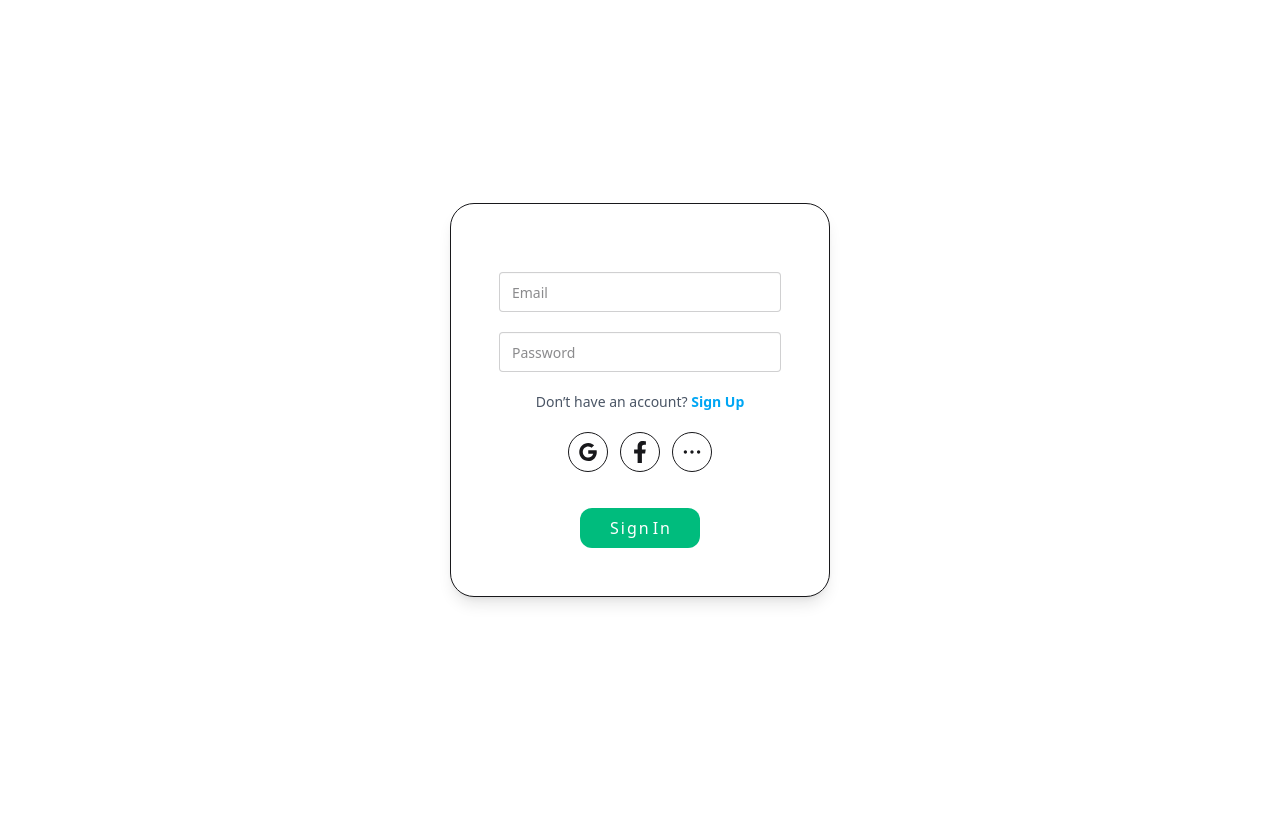
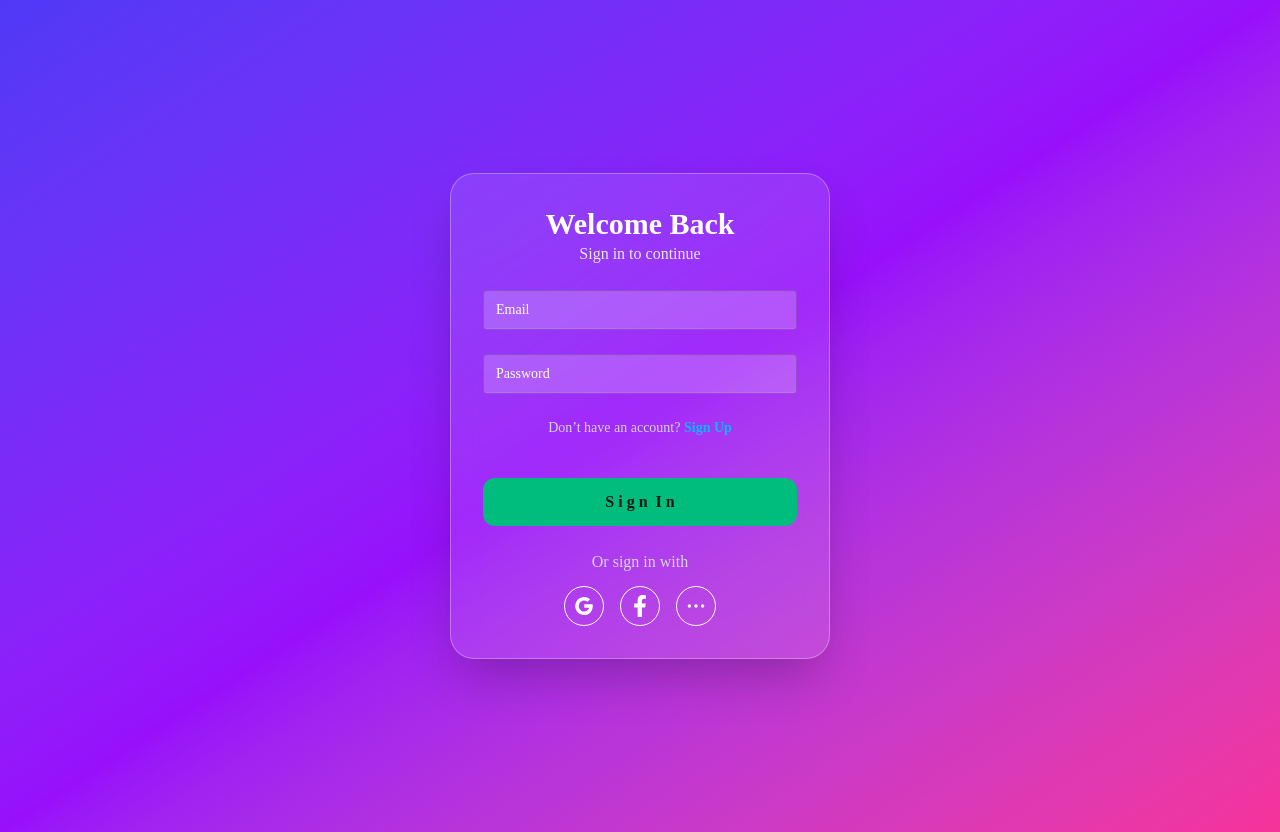
Before and after one commit to Wasib-2005/Quiz-App, a React (Vite) app: page /sing_in_up in a window 1280 px wide. Before the commit the page ends 800 px from the top, so only its background shows below. Built offline with nearby package versions, Linux system fonts and the light colour scheme; no server answers.

Commit message:
loading added

```diff
--- a/package.json
+++ b/package.json
@@ -19,6 +19,7 @@
     "react-icons": "^5.5.0",
     "react-router": "^7.9.3",
     "react-router-dom": "^7.9.3",
+    "spinners-react": "^1.0.11",
     "tailwindcss": "^4.1.13"
   },
   "devDependencies": {
--- a/src/App.jsx
+++ b/src/App.jsx
@@ -1,9 +1,33 @@
 import { Outlet } from "react-router";
+import { SpinnerDotted } from "spinners-react";
+import { useContext } from "react";
+import { LoadingContext } from "./Contexts/LoadingContext/LoadingContext";
 
 const App = () => {
+  const { isLoading } = useContext(LoadingContext);
+
   return (
-    <div className="min-h-screen bg-gradient-to-br from-indigo-600 via-purple-600 to-pink-500 flex items-center justify-center p-4 merriweather">
-      <Outlet />
+    <div className="relative min-h-screen">
+      {/* Spinner Overlay */}
+      {isLoading && (
+        <div className="absolute inset-0 flex justify-center items-center z-50 bg-black/50">
+          <SpinnerDotted
+            size={100}
+            thickness={150}
+            speed={100}
+            color="#00ffff"
+          />
+        </div>
+      )}
+
+      {/* Main App Content */}
+      <div
+        className={`min-h-screen flex items-center justify-center p-4 merriweather bg-gradient-to-br from-indigo-600 via-purple-600 to-pink-500 ${
+          isLoading ? "opacity-50 pointer-events-none" : ""
+        }`}
+      >
+        <Outlet />
+      </div>
     </div>
   );
 };
--- a/src/Components/LoginComponents/SingInUp.jsx
+++ b/src/Components/LoginComponents/SingInUp.jsx
@@ -5,6 +5,7 @@ import { IoIosMore, IoLogoGoogle } from "react-icons/io";
 import { FaFacebookF } from "react-icons/fa";
 import { TbBrandGithubFilled } from "react-icons/tb";
 import { googleProvider } from "./SingInWithProvider/googleProvider";
+import { LoadingContext } from "../../Contexts/LoadingContext/LoadingContext";
 
 const rollingWords = {
   in: ["S", "i", "g", "n", " ", "I", "n"],
@@ -16,36 +17,45 @@ const SignInUp = () => {
   const [isSignUpState, setIsSignUpState] = useState(false);
   const [openModal, setOpenModal] = useState(false);
 
+  const { setIsLoading } = useContext(LoadingContext);
+
   return (
-    <div className="w-[380px]">
+    <div className="">
       <form
-        onSubmit={(e) => userManageViaEmail(e, setUserData, isSignUpState)}
-        className="border rounded-3xl p-6 grid gap-3 shadow-lg bg-base-100"
+        onSubmit={async (e) => {
+          setIsLoading(true);
+          await userManageViaEmail(e, setUserData, isSignUpState);
+          setIsLoading(false);
+        }}
+        className="w-[380px] bg-white/10 backdrop-blur-lg border border-white/30 rounded-3xl p-8 shadow-2xl grid gap-6"
       >
-        <div className="rounded-2xl p-6 grid gap-5">
-          {/* Name field (only visible in Sign Up) */}
-          <div
-            className={`transition-all duration-700 overflow-hidden ${
-              isSignUpState
-                ? "opacity-100 max-h-40"
-                : "opacity-0 max-h-0 pointer-events-none"
-            }`}
-          >
+        {/* Header */}
+        <div className="text-center">
+          <h2 className="text-3xl font-bold text-white">
+            {isSignUpState ? "Create Account" : "Welcome Back"}
+          </h2>
+          <p className="text-gray-200">
+            {isSignUpState ? "Sign up to get started" : "Sign in to continue"}
+          </p>
+        </div>
+
+        {/* Name (Sign Up only) */}
+        {isSignUpState && (
           <input
             type="text"
             name="name"
             placeholder="Name"
-              className="input input-bordered w-full"
+            className="input input-bordered w-full bg-white/20 text-white placeholder-white"
             required={isSignUpState}
           />
-          </div>
+        )}
 
         {/* Email */}
         <input
           type="email"
           name="email"
           placeholder="Email"
-            className="input input-bordered w-full"
+          className="input input-bordered w-full bg-white/20 text-white placeholder-white"
           required
         />
 
@@ -54,88 +64,34 @@ const SignInUp = () => {
           type="password"
           name="password"
           placeholder="Password"
-            className="input input-bordered w-full"
+          className="input input-bordered w-full bg-white/20 text-white placeholder-white"
           required
         />
 
-          {/* Toggle between Sign In / Sign Up */}
-          {isSignUpState ? (
+        {/* Toggle Sign In / Sign Up */}
         <p
-              onClick={() => setIsSignUpState(false)}
-              className="cursor-pointer text-sm text-gray-600"
+          onClick={() => setIsSignUpState(!isSignUpState)}
+          className="text-sm text-gray-300 text-center cursor-pointer"
         >
-              Already have an account?{" "}
-              <span className="text-sky-500 hover:underline font-bold">
-                Sign In
+          {isSignUpState
+            ? "Already have an account?"
+            : "Don’t have an account?"}{" "}
+          <span className="text-sky-400 hover:underline font-bold">
+            {isSignUpState ? "Sign In" : "Sign Up"}
           </span>
         </p>
-          ) : (
-            <p
-              onClick={() => setIsSignUpState(true)}
-              className="cursor-pointer text-sm text-gray-600"
-            >
-              Don’t have an account?{" "}
-              <span className="text-sky-500 hover:underline font-bold">
-                Sign Up
-              </span>
-            </p>
-          )}
 
-          {/* Social login buttons */}
-          <div className="flex gap-3 justify-center items-center">
-            <button
-              type="button"
-              onClick={googleProvider}
-              className="btn btn-circle btn-outline"
-            >
-              <IoLogoGoogle size={22} />
-            </button>
-            <button type="button" className="btn btn-circle btn-outline">
-              <FaFacebookF size={22} />
-            </button>
-            <button
-              type="button"
-              onClick={() => setOpenModal(true)}
-              className="btn btn-circle btn-outline"
-            >
-              <IoIosMore size={22} />
-            </button>
-          </div>
-
-          {/* Modal (DaisyUI) */}
-          {openModal && (
-            <dialog open className="modal">
-              <div className="modal-box">
-                <h3 className="font-bold text-lg">More Sign-In Options</h3>
-                <div className="flex justify-center items-center py-6">
-                  <button className="btn btn-circle btn-outline">
-                    <TbBrandGithubFilled size={22} />
-                  </button>
-                </div>
-                <div className="modal-action">
-                  <button
-                    className="btn"
-                    onClick={() => setOpenModal(false)}
-                  >
-                    Close
-                  </button>
-                </div>
-              </div>
-            </dialog>
-          )}
-
-          {/* Rolling text button */}
+        {/* Submit Button */}
         <div className="text-center">
           <button
             type="submit"
-              className={`relative mt-4 w-[120px] h-10 rounded-xl overflow-hidden transition-colors duration-700
-                ${
+            className={`relative mt-4 w-full py-3 rounded-xl overflow-hidden transition-colors duration-700 font-semibold ${
               isSignUpState
-                    ? "bg-sky-500 hover:bg-sky-600 text-white"
-                    : "bg-emerald-500 hover:bg-emerald-600 text-white"
+                ? "bg-sky-500 hover:bg-sky-600"
+                : "bg-emerald-500 hover:bg-emerald-600"
             }`}
           >
-              <span className="flex items-center justify-center gap-[2px]">
+            <span className="flex justify-center items-center gap-1">
               {(isSignUpState ? rollingWords.up : rollingWords.in).map(
                 (char, index) => (
                   <span
@@ -153,7 +109,59 @@ const SignInUp = () => {
             </span>
           </button>
         </div>
+
+        {/* Social Login */}
+        <div className="flex flex-col gap-3">
+          <p className="text-center text-gray-300">Or sign in with</p>
+          <div className="flex gap-4 justify-center">
+            <button
+              type="button"
+              onClick={async () => {
+                setIsLoading(true);
+                await googleProvider();
+                setIsLoading(false);
+              }}
+              className="btn btn-circle btn-outline text-white"
+            >
+              <IoLogoGoogle size={22} />
+            </button>
+            <button
+              type="button"
+              className="btn btn-circle btn-outline text-white"
+            >
+              <FaFacebookF size={22} />
+            </button>
+            <button
+              type="button"
+              onClick={() => setOpenModal(true)}
+              className="btn btn-circle btn-outline text-white"
+            >
+              <IoIosMore size={22} />
+            </button>
           </div>
+        </div>
+
+        {/* Modal */}
+        {openModal && (
+          <dialog open className="modal">
+            <div className="modal-box">
+              <h3 className="font-bold text-lg">More Sign-In Options</h3>
+              <div className="flex justify-center items-center py-6 gap-4">
+                <button className="btn btn-circle btn-outline">
+                  <TbBrandGithubFilled size={22} />
+                </button>
+              </div>
+              <div className="modal-action">
+                <button
+                  className="btn btn-sm"
+                  onClick={() => setOpenModal(false)}
+                >
+                  Close
+                </button>
+              </div>
+            </div>
+          </dialog>
+        )}
       </form>
     </div>
   );
--- a/src/Components/LoginComponents/SingInWithProvider/googleProvider.jsx
+++ b/src/Components/LoginComponents/SingInWithProvider/googleProvider.jsx
@@ -2,6 +2,7 @@ import { signInWithPopup, GoogleAuthProvider } from "firebase/auth";
 import { auth } from "../UserManagment/Auth";
 
 export const googleProvider = async () => {
+
   try {
     const provider = new GoogleAuthProvider();
     const result = await signInWithPopup(auth, provider);
--- a/src/Contexts/UserContext/UserContextProvider.jsx
+++ b/src/Contexts/UserContext/UserContextProvider.jsx
@@ -1,24 +1,28 @@
-import { useEffect, useState } from "react";
+import { useContext, useEffect, useState } from "react";
 import { UserContext } from "./UserContext";
 import { onAuthStateChanged } from "firebase/auth";
-
 import axios from "axios";
 import { auth } from "../../Components/LoginComponents/UserManagment/Auth";
+import { LoadingContext } from "../LoadingContext/LoadingContext";
 
 const UserContextProvider = ({ children }) => {
   const [userData, setUserData] = useState(null);
+  const { setIsLoading } = useContext(LoadingContext);
 
   useEffect(() => {
+    setIsLoading(true);
+
     const unsubscribe = onAuthStateChanged(auth, async (currentUser) => {
       console.log("Firebase user:", currentUser);
 
       if (currentUser) {
         try {
+          setIsLoading(true);
+
           const token = await currentUser.getIdToken();
-
           const res = await axios.post(
             `${import.meta.env.VITE_API_URL}/user_validation`,
-            {}, // body (empty here, can pass data if needed)
+            {},
             {
               headers: {
                 Authorization: `Bearer ${token}`,
@@ -26,9 +30,6 @@ const UserContextProvider = ({ children }) => {
             }
           );
 
-          console.log("Server response:", res.data);
-
-          // ✅ Store JWT in localStorage for later requests
           if (res.data.token) {
             localStorage.setItem("jwt", res.data.token);
           }
@@ -39,16 +40,21 @@ const UserContextProvider = ({ children }) => {
             role: res.data.role,
           });
         } catch (error) {
-          console.error(error);
+          console.error("User validation failed:", error);
+          setUserData(null);
+          localStorage.removeItem("jwt");
+        } finally {
+          setIsLoading(false);
         }
       } else {
         setUserData(null);
         localStorage.removeItem("jwt");
+        setIsLoading(false);
       }
     });
 
     return () => unsubscribe();
-  }, []);
+  }, [setIsLoading]);
 
   return (
     <UserContext.Provider value={{ userData, setUserData }}>
--- a/src/MRouter.jsx
+++ b/src/MRouter.jsx
@@ -15,8 +15,8 @@ const Mrouther = createBrowserRouter([
       { path: "/quiz/:quizCode", element: <StudentsQuiz /> },
       { path: "/create-quiz", element: <CreateQuiz /> },
       { path: "/dashboard", element: <Dashboard /> },
+      { path: "/sing_in_up", element: <SingInSingUp /> },
     ],
   },
-  { path: "/sing_in_up", element: <SingInSingUp /> },
 ]);
 export default Mrouther;
--- a/src/Pages/SingInSingUp.jsx
+++ b/src/Pages/SingInSingUp.jsx
@@ -17,7 +17,7 @@ const SingInSingUp = () => {
   }, [userData, navigate, location.state]);
 
   return (
-    <div className="dark:bg-gray-900 dark:text-white min-h-[calc(100vh)] grid justify-center items-center text-center">
+    <div className=" min-h-[calc(100vh)] grid justify-center items-center text-center">
       <div>
         <SignInUp />
       </div>
```
Also changed, not shown: src/Components/LoginComponents/UserManagment/SingOut.jsx (+3 -7 lines), src/main.jsx (+6 -3 lines), 1 other file (tests, documents, lock files or other folders). Lines whose indentation alone changed are shown as unchanged.
